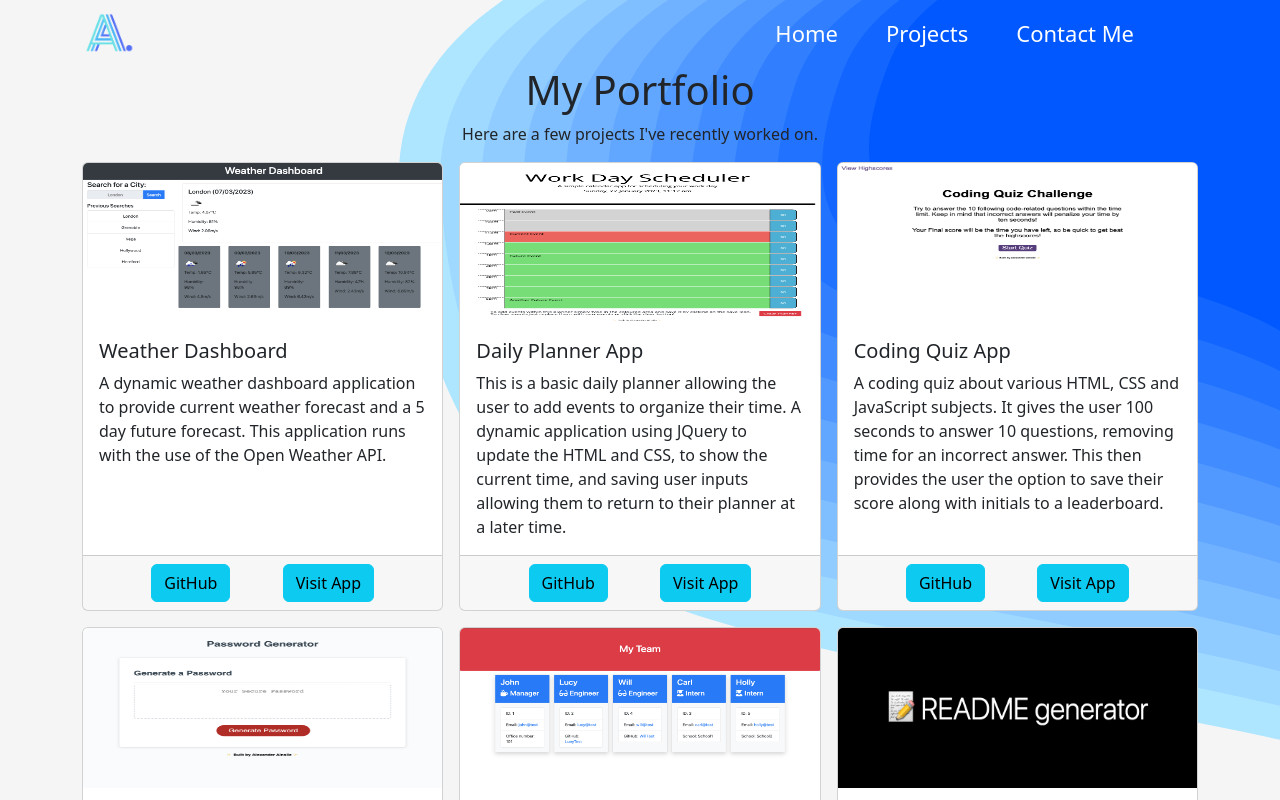
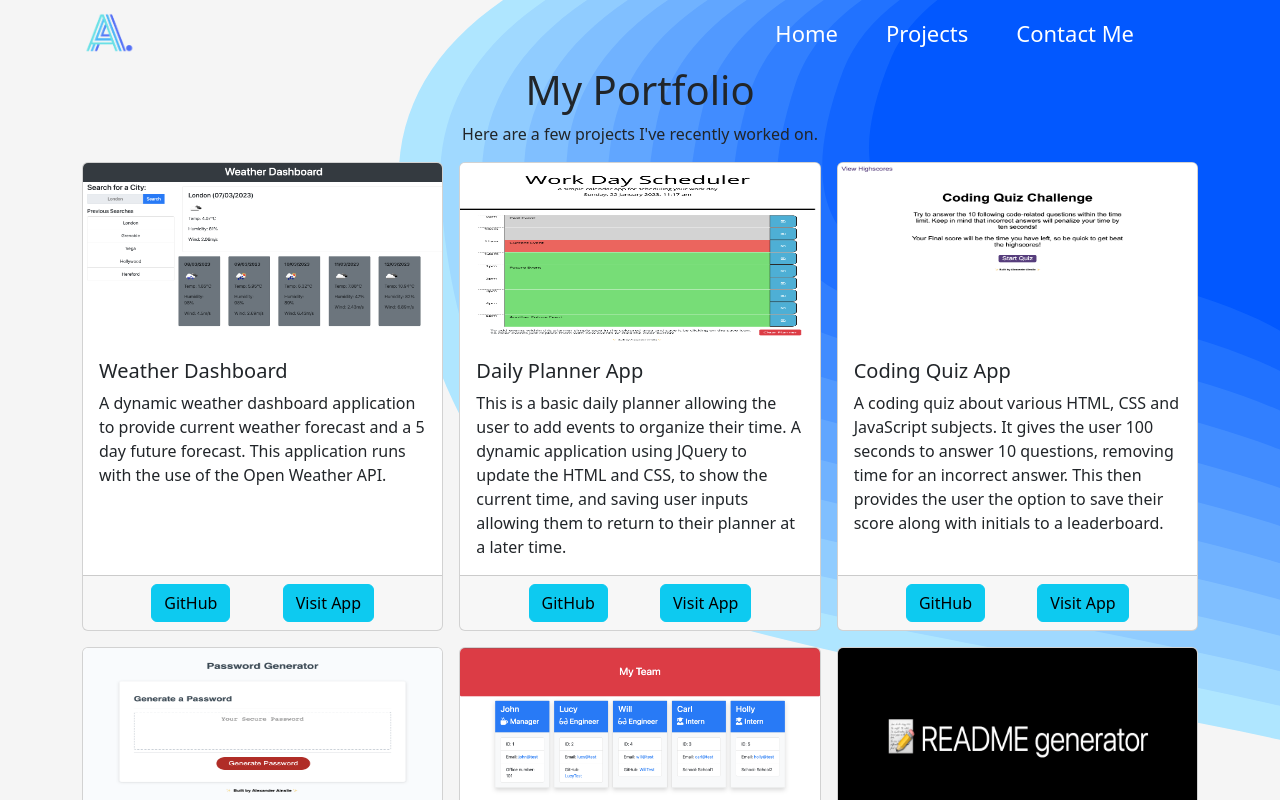
Before and after one commit to AlexAins/React-Portfolio, a React (Create React App) app: page /#/projects in a window 1280 px wide. Shown: the top 800 px of the page. Built offline with nearby package versions, Linux system fonts and the light colour scheme.

Commit message:
Fixed issues

```diff
--- a/src/components/Home/HomeJumbo.js
+++ b/src/components/Home/HomeJumbo.js
@@ -6,7 +6,7 @@ function HomeJumbo(){
         <div className="container-fluid" id="titleScreen">
             <div className="row align-items-center">
                 <div className="col-6 justify-content-center">
-                    <img src={avatar} alt="Avatar of a male" className="w-80"/>
+                    <img src={avatar} alt="Avatar of a male" className="w-100"/>
                 </div>
                 <div className="col-6">
                     <h1 id="titleHeading">Hi, I'm <span id="titleName">Alex.</span></h1>
--- a/src/components/Projects/Portfolio.css
+++ b/src/components/Projects/Portfolio.css
@@ -10,7 +10,7 @@
 }
 
 .projectImages{
-    height: 20vh;
+    height: 180px;
 }
 
 .projectCards{
```
